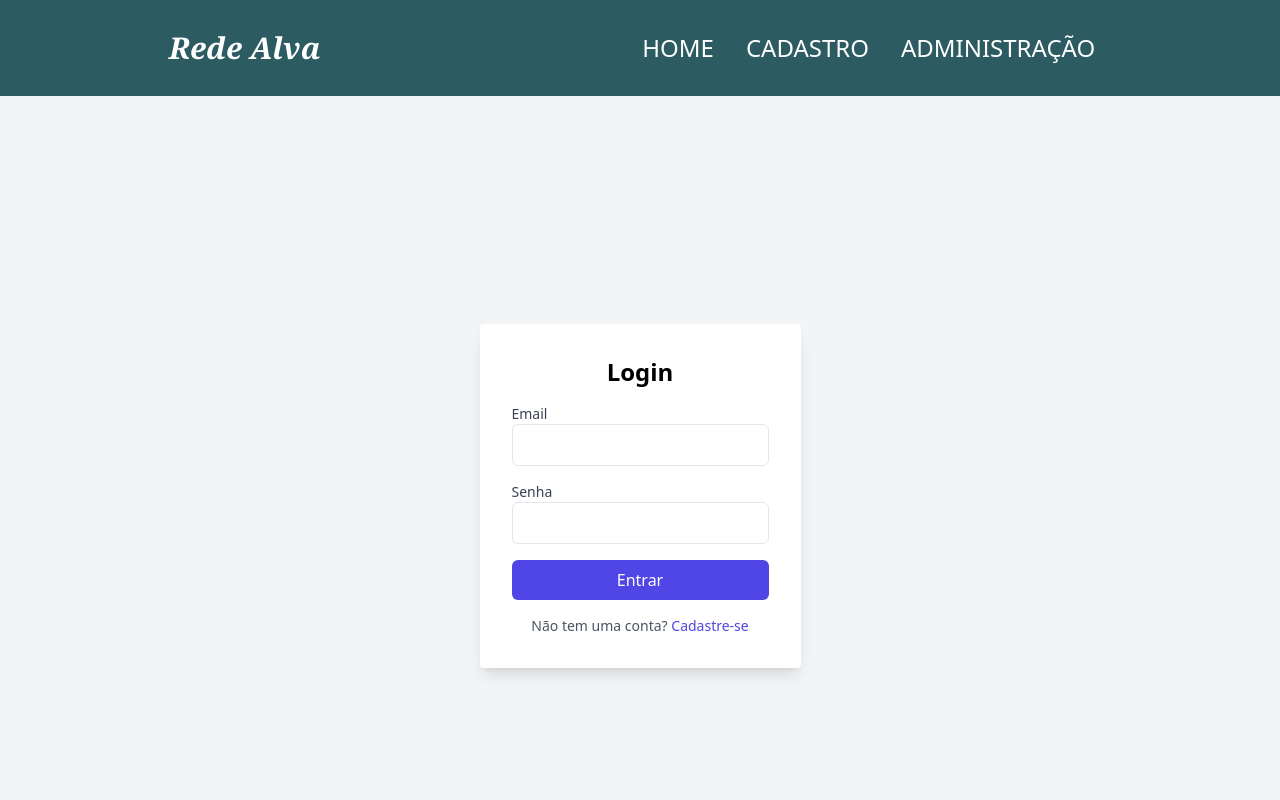
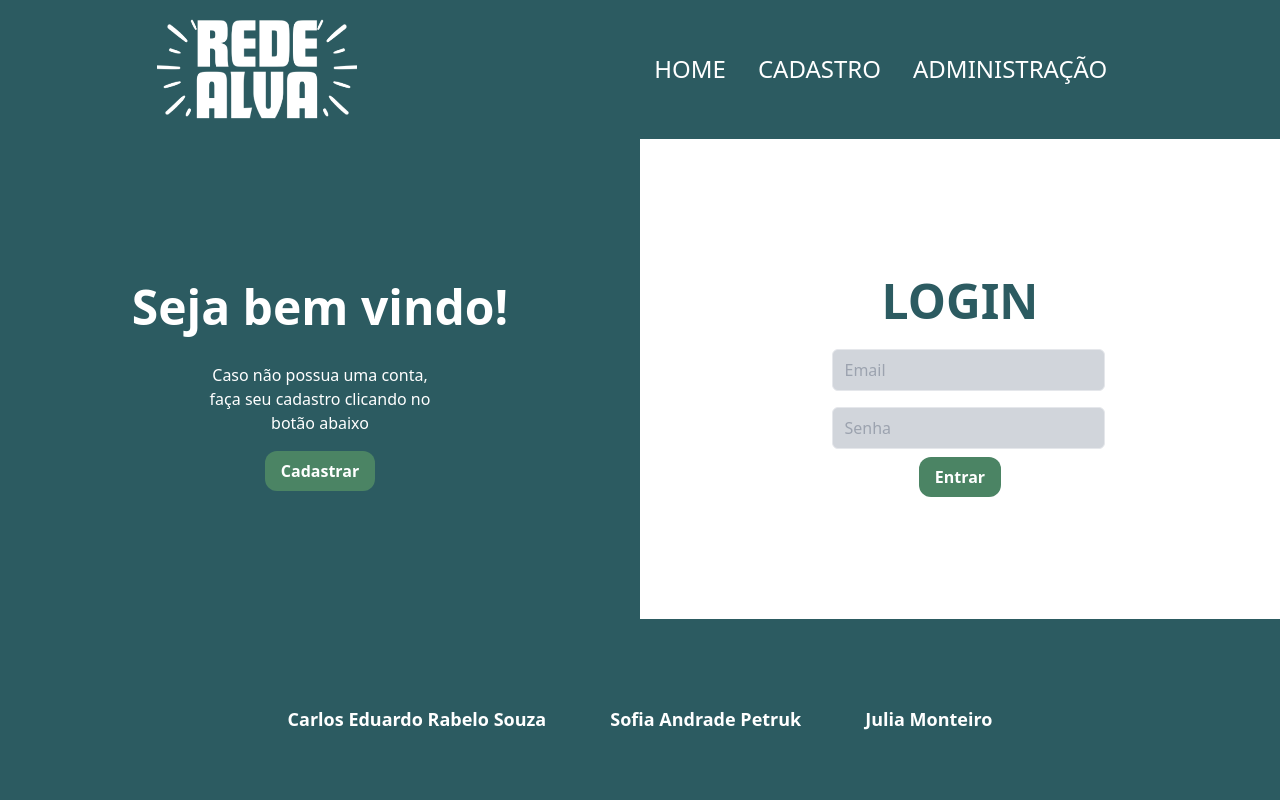
Before and after one commit to sofiapetruk/RedeAlva, a Next.js app in the folder rede-alva/: page /login/login in a window 1280 px wide. Shown: the top 800 px of the page. Built offline with nearby package versions, Linux system fonts and the light colour scheme.

Commit message:
Alterando e estilizando página de Login

```diff
--- a/rede-alva/src/app/comunidades/page.tsx
+++ b/rede-alva/src/app/comunidades/page.tsx
@@ -1,16 +1,14 @@
 "use client";
 
 import { TipoComunidade } from "@/types/types";
-import { useRouter } from "next/navigation";
 import Link from "next/link";
 import React, { useEffect, useState } from "react";
 import { MdDelete } from "react-icons/md";
 import { BiEdit } from "react-icons/bi";
-import Unidades from "../unidades/page";
 
 
 export default function Comunidades() {
-    const navigate = useRouter(); // redirecionamento para home
+
 
     const [comunidades, setComunidades] = useState<TipoComunidade[]>([]); // chamar a lista
 
--- a/rede-alva/src/app/globals.css
+++ b/rede-alva/src/app/globals.css
@@ -75,8 +75,68 @@
     }
 }
 
+.simular {
+    @apply w-[80%] bg-customGreenLight rounded-2xl m-auto mt-[3em] p-4 flex flex-auto justify-around items-center mb-[3em];
+
+    & .conteudo {
+        @apply w-[50%] text-white;
+
+        & h1{
+            @apply text-3xl font-bold p-2;
+        }
+
+        & p{
+            @apply text-xl p-2;
+        }
+
+        & .cadastro-btn{
+            @apply p-4 bg-customGreen rounded-xl font-bold;
+        }
+    }
+
+}
+
+.container-login{
+    @apply flex flex-auto;
+
+    & .info-login{
+        @apply bg-customGreen text-white h-[60vh] w-[50%] flex flex-col items-center justify-center;
+
+        & h1{
+            @apply text-5xl font-bold p-4;
+        }
+
+        & p{
+            @apply w-[40%] text-center p-4;
+        }
+
+        & .cadastro-btn{
+            @apply px-4 py-2 bg-customGreenLight rounded-xl font-bold;
+        }
+    }
+
+    & .form-login{
+        @apply bg-white text-white h-[60vh] w-[50%] flex flex-col items-center justify-center;
+
+        & h1{
+            @apply text-5xl font-bold p-4 text-customGreen;
+        }
+
+        & form{
+            @apply flex flex-col justify-center
+        }
+        input {
+            @apply w-full px-3 py-2 m-2 border rounded-md bg-gray-300;
+        }
+
+        & .submit-btn {
+            @apply px-4 py-2 bg-customGreenLight rounded-xl font-bold text-center m-auto;
+        }
+    }
+}
+
 .rodape{
-    @apply bg-customGreen h-[200px] flex flex-auto items-center justify-around mt-[5em];
+    @apply bg-customGreen h-[200px] flex flex-auto items-center justify-around;
 
     & ul{
         @apply text-white text-lg font-bold flex flex-row;
--- a/rede-alva/src/app/layout.tsx
+++ b/rede-alva/src/app/layout.tsx
@@ -23,7 +23,6 @@ export default function RootLayout({
         <AuthProvider>
           {children}
         </AuthProvider>
-
         <Rodape/>
       </body>
     </html>
--- a/rede-alva/src/app/login/login/page.tsx
+++ b/rede-alva/src/app/login/login/page.tsx
@@ -1,6 +1,7 @@
 'use client';
 import { useState } from 'react';
 import { useAuth } from '@/app/context/AuthContext';
+import Link from 'next/link';
 
 export default function Login() {
   const [email, setEmail] = useState('');
@@ -13,50 +14,46 @@ export default function Login() {
   };
 
   return (
-    <div className="flex min-h-screen items-center justify-center bg-gray-100">
         <div className="container-login">
-            <div className="w-full max-w-md p-8 space-y-4 bg-white rounded shadow-lg">
-                <h2 className="text-2xl font-bold text-center">Login</h2>
-                <form onSubmit={handleLogin} className="space-y-4">
+            <div className="info-login">
+                <h1>
+                    Seja bem vindo!
+                </h1>
+                <p>
+                    Caso não possua uma conta, faça seu cadastro clicando no botão abaixo
+                </p>
+                <button className='cadastro-btn'>
+                    <Link href="/login/cadastro">Cadastrar</Link>
+                </button>
+            </div>
+            <div className="form-login">
+                <h1>LOGIN</h1>
+                <form onSubmit={handleLogin} className="form">
                     <div>
-                    <label htmlFor="email" className="block text-sm font-medium text-gray-700">
-                    Email
-                    </label>
                         <input
                         type="email"
                         id="email"
                         value={email}
+                        placeholder='Email'
                         onChange={(e) => setEmail(e.target.value)}
                         required
-                    className="w-full px-3 py-2 border rounded-md focus:outline-none focus:ring focus:ring-indigo-500"
                         />
                     </div>
                     <div>
-                    <label htmlFor="password" className="block text-sm font-medium text-gray-700">
-                    Senha
-                    </label>
                         <input
                         type="password"
                         id="password"
                         value={password}
+                        placeholder='Senha'
                         onChange={(e) => setPassword(e.target.value)}
                         required
-                    className="w-full px-3 py-2 border rounded-md focus:outline-none focus:ring focus:ring-indigo-500"
                         />
                     </div>
-                <button
-                    type="submit"
-                    className="w-full py-2 text-white bg-indigo-600 rounded-md hover:bg-indigo-700"
-                >
+                    <button type="submit" className='submit-btn'>
                         Entrar
                     </button>
                 </form>
-                <p className="text-center text-sm text-gray-600">
-                    Não tem uma conta? <a href="/login/cadastro" className="text-indigo-600 hover:underline">Cadastre-se</a>
-                </p>
             </div>
-        </div>
-
         </div>
   );
 }
--- a/rede-alva/src/app/page.tsx
+++ b/rede-alva/src/app/page.tsx
@@ -4,6 +4,8 @@ import painel from "@/img/painelSolar.png"
 import escritorio from "@/img/escritorio.png"
 import casa from "@/img/casa.png"
 import check from "@/img/Check.png"
+import paineis from "@/img/paineis.png"
+import Link from "next/link";
 
 export default function Home () {
   return (
@@ -119,6 +121,30 @@ export default function Home () {
           </p>
         </div>
       </div>
+      <div className="simular">
+        <div className="conteudo">
+          <h1>
+            FAÇA UMA SIMULAÇÃO AGORA E DESCUBRA SE É A SOLUÇÃO IDEAL PRA SUA COMUNIDADE!
+          </h1>
+          <p>
+            Será um prazer ter você conosco!
+          </p>
+          <button className="cadastro-btn">
+            <Link href="/cadastro">
+              CLIQUE AQUI
+            </Link>
+          </button>
+        </div>
+        <div>
+          <Image
+            src={paineis}
+            width={500}
+            height={500}
+            alt="Casa"
+          />
+        </div>
+
+      </div>
     </div>
   )
 }
--- a/rede-alva/src/app/unidades/page.tsx
+++ b/rede-alva/src/app/unidades/page.tsx
@@ -1,7 +1,6 @@
 "use client";
 
 import { TipoUnidade } from "@/types/types";
-import { useRouter } from "next/navigation";
 import Link from "next/link";
 import React, { useEffect, useState } from "react";
 import { MdDelete } from "react-icons/md";
@@ -9,7 +8,7 @@ import { BiEdit } from "react-icons/bi";
 
 
 export default function Unidades() {
-    const navigate = useRouter();
+
 
     const [unidades, setUnidades] = useState<TipoUnidade[]>([]);
 
--- a/rede-alva/src/components/Cabecalho/Cabecalho.tsx
+++ b/rede-alva/src/components/Cabecalho/Cabecalho.tsx
@@ -1,12 +1,19 @@
 import Link from "next/link";
 import Menu from "../Menu/Menu";
+import Image from "next/image";
+import logo from "@/img/logo.png"
 
 export default function Cabecalho () {
     return (
         <header className="cabecalho">
             <h1 className="logo">
                 <Link href="/">
-                    Rede Alva
+                <Image
+                    src={logo}
+                    width={200}
+                    height={100}
+                    alt="Casa"
+                />
                 </Link>
             </h1>
             <Menu/>
--- a/rede-alva/src/components/Menu/Menu.tsx
+++ b/rede-alva/src/components/Menu/Menu.tsx
@@ -1,4 +1,5 @@
 import Link from "next/link";
+
 
 export default function Menu () {
 
```
Also changed, not shown: rede-alva/src/img/logo.png (added), rede-alva/src/img/paineis.png (added). Lines whose indentation alone changed are shown as unchanged.
